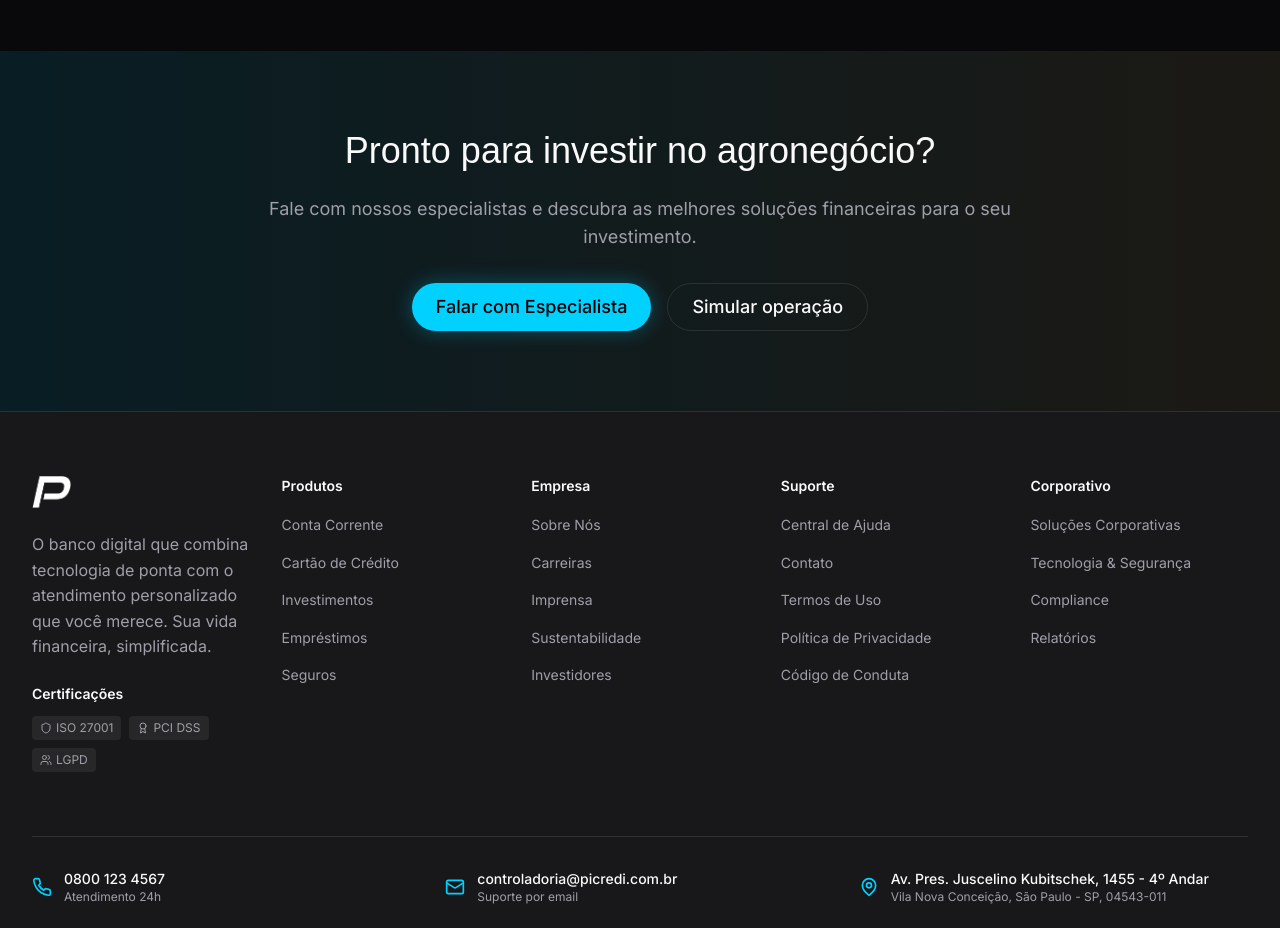
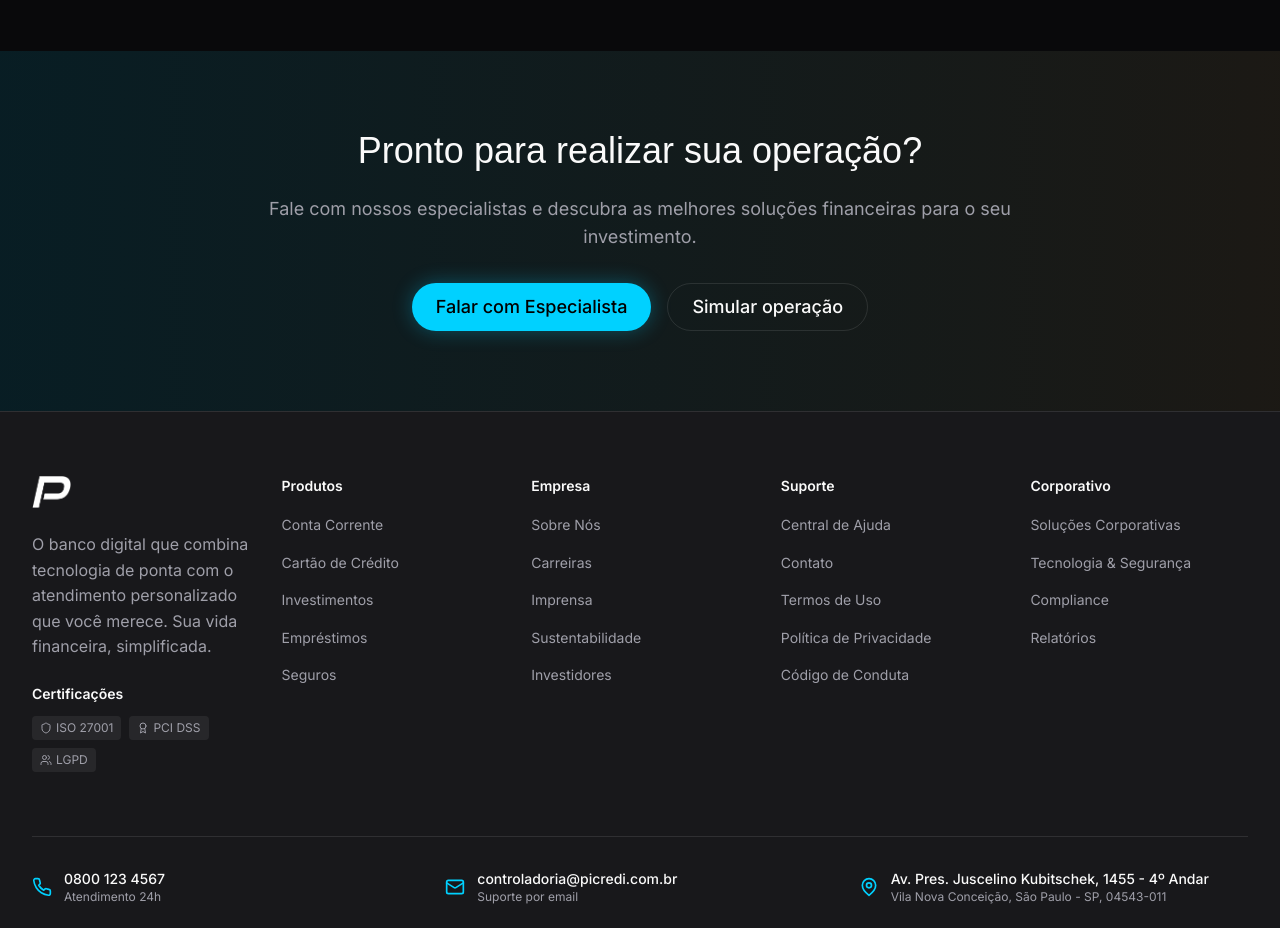
Before and after one commit to igormart21/picredi, a Next.js app: page /produtos/agronegocio in a window 1280 px wide. Shown: the part 2860-3788 px from the top of the page. Built offline with nearby package versions, Linux system fonts and the light colour scheme; a web font is replaced by a local one.

Commit message:
Atualiza CTA da página de agronegócio

```diff
--- a/app/produtos/agronegocio/page.tsx
+++ b/app/produtos/agronegocio/page.tsx
@@ -223,7 +223,7 @@ export default function AgronegocioPage() {
             transition={{ duration: 0.8 }}
           >
             <h2 className="text-3xl sm:text-4xl font-good-times text-foreground mb-6">
-              Pronto para investir no agronegócio?
+              Pronto para realizar sua operação?
             </h2>
             <p className="text-lg text-muted-foreground mb-8 max-w-3xl mx-auto">
               Fale com nossos especialistas e descubra as melhores soluções financeiras para o seu investimento.
```
